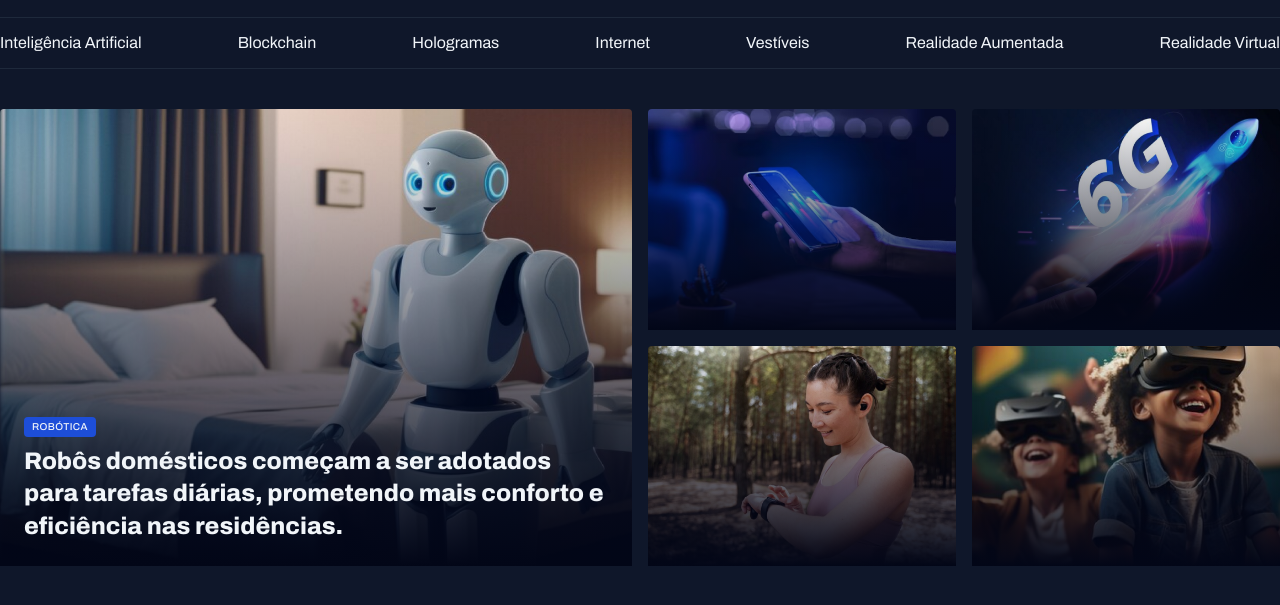
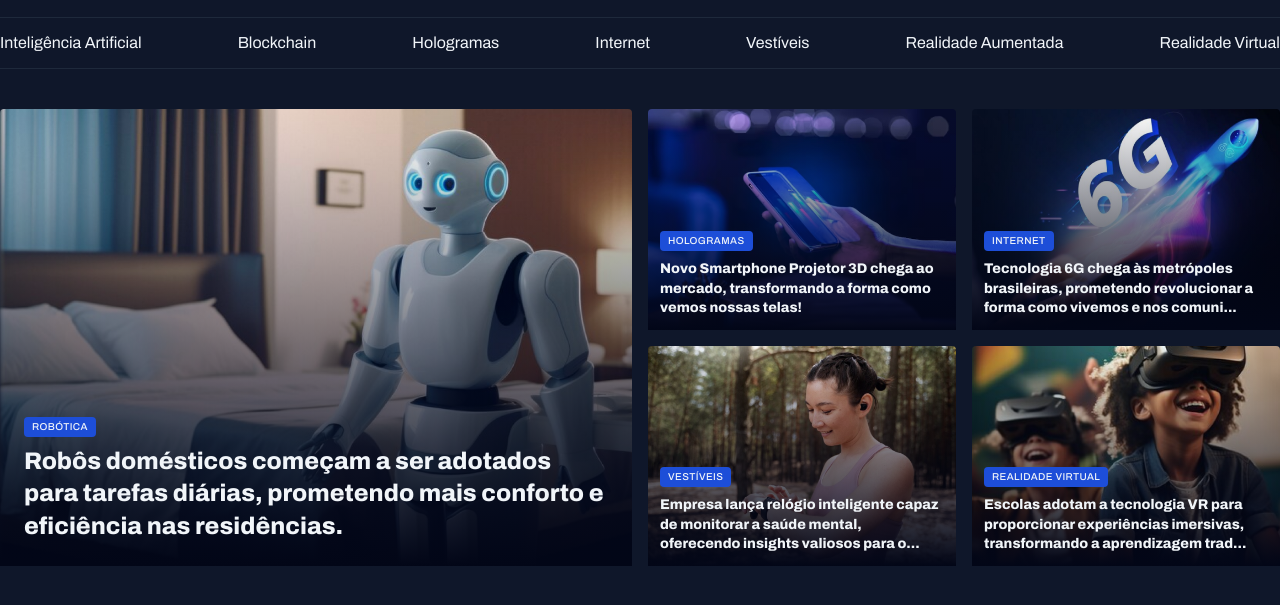
Before and after one commit to lucas-emanuel1/Portal_noticias, a plain HTML site: page index.html in a window 1280 px wide. Shown: the part 55-660 px from the top of the page. Drawn offline with Linux system fonts and the light colour scheme.

Commit message:
Finalizando a secao destaque

```diff
--- a/index.html
+++ b/index.html
@@ -41,7 +41,7 @@
   <main class="container grid grid-col-2 gap-16">
     <section id="featured" class="container-items">
       <figure class="card-img">
-        <img src="assets/images/Image 01.png" alt="">
+        <img src="assets/images/Image 01.png" alt="Robôs domésticos começam a ser adotados para tarefas diárias, prometendo mais conforto e eficiência nas residências.">
         <figcaption>
           <span class="content-tag">ROBÓTICA</span>
           <h2 class="text-2xl">Robôs domésticos começam a ser adotados para tarefas diárias, prometendo mais conforto e eficiência nas residências.</h2>
@@ -50,18 +50,34 @@
     </section>
 
     <section id="featured" class="container-items grid grid-col-2 gap-16">
-      <div class="card-img">
-        <img src="assets/images/Image 02.png" alt="">
-      </div>
-      <div class="card-img">
-        <img src="assets/images/Image 03.png" alt="">
-      </div>
-      <div class="card-img">
-        <img src="assets/images/Image 04.png" alt="">
-      </div>
-      <div class="card-img">
-        <img src="assets/images/Image 05.png" alt="">
-      </div>
+      <figure class="card-img">
+        <img src="assets/images/Image 02.png" alt="Novo Smartphone Projetor 3D chega ao mercado, transformando a forma como vemos nossas telas!">
+        <figcaption>
+          <span class="content-tag">Hologramas</span>
+          <h2 class="text-lg">Novo Smartphone Projetor 3D chega ao mercado, transformando a forma como vemos nossas telas!</h2>
+        </figcaption>
+      </figure>
+      <figure class="card-img">
+        <img src="assets/images/Image 03.png" alt="Tecnologia 6G chega às metrópoles brasileiras, prometendo revolucionar a forma como vivemos e nos comunicamos.">
+        <figcaption>
+          <span class="content-tag">Internet</span>
+          <h2 class="text-lg">Tecnologia 6G chega às metrópoles brasileiras, prometendo revolucionar a forma como vivemos e nos comuni...</h2>
+        </figcaption>
+      </figure>
+      <figure class="card-img">
+        <img src="assets/images/Image 04.png" alt="Empresa lança relógio inteligente capaz de monitorar a saúde mental, oferecendo insights valiosos para o bem-estar pessoal.">
+        <figcaption>
+          <span class="content-tag">Vestíveis</span>
+          <h2 class="text-lg">Empresa lança relógio inteligente capaz de monitorar a saúde mental, oferecendo insights valiosos para o...</h2>
+        </figcaption>
+      </figure>
+      <figure class="card-img">
+        <img src="assets/images/Image 05.png" alt="Escolas adotam a tecnologia VR para proporcionar experiências imersivas, transformando a aprendizagem tradicional.">
+        <figcaption>
+          <span class="content-tag">Realidade Virtual</span>
+          <h2 class="text-lg">Escolas adotam a tecnologia VR para proporcionar experiências imersivas, transformando a aprendizagem trad...</h2>
+        </figcaption>
+      </figure>
     </section>
   </main>
 </body>
--- a/styles/global.css
+++ b/styles/global.css
@@ -59,4 +59,5 @@ img {
   font: 500 10px/1.2 var(--font-family);
   letter-spacing: 0.04em;
   color: var(--text-color-primary);
+  text-transform: uppercase;
 }
--- a/styles/main.css
+++ b/styles/main.css
@@ -21,5 +21,8 @@ main {
     h2 {
       margin-top: 8px;
     }
+    &:has(.text-lg) {
+      padding: 12px;
+    }
   }
 }
```
